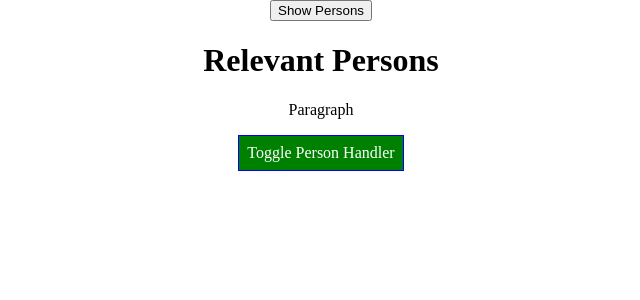
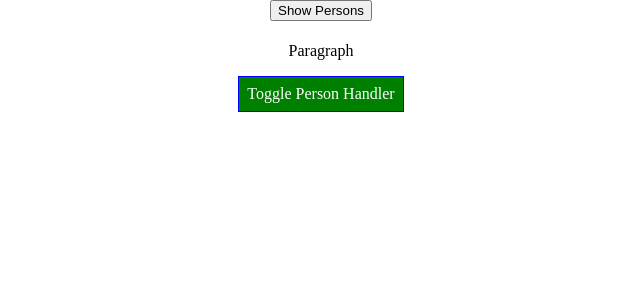
Before and after one commit to vinayvatsa007/MyReactLearning, a React (Create React App) app: page / in a window 1280 px wide. Shown: the top 300 px of the page, without its empty margins (319-959 px from the left). Built offline with nearby package versions, Linux system fonts and the light colour scheme.

Commit message:
using hof instead of hoc with withClass in App.js and Person.js

```diff
--- a/src/components/Persons/Person/Person.js
+++ b/src/components/Persons/Person/Person.js
@@ -3,6 +3,8 @@
  */
 import React,{Component} from 'react';
 import './Person.css';
+import withClass from '../../../hoc/withClass';
+import Aux from '../../../hoc/Auxiliary';
 
 class Person extends Component{
     constructor(props){
@@ -18,11 +20,11 @@
     render(){
         console.log('[Person.js] inside render');
         return(
-            <div className="Person">
+            <Aux>
                 <p onClick={this.props.click}>i am a {this.props.name} and age:{this.props.age}</p>
                 <p>{this.props.children}</p>
                 <input type="text" onChange={this.props.changed} value={this.props.name} />
-            </div>
+            </Aux>
         );
 
         // return(
@@ -34,4 +36,4 @@
         // );
     }
 };
-export default Person;
+export default withClass(Person,"Person");
--- a/src/containers/App.js
+++ b/src/containers/App.js
@@ -2,6 +2,8 @@
 import './App.css';
 import Persons from '../components/Persons/Persons';
 import Cockpit from '../components/Cockpit/Cockpit';
+import withClass from '../hoc/withClass';
+import Aux from '../hoc/Auxiliary';
 
 class App extends PureComponent{
     constructor(props){
@@ -112,7 +114,7 @@
 
 
        return (
-               <div className="App">
+               <Aux>
                    <button onClick={()=> {this.setState({showPersons:true})}}
                    >Show Persons</button>
                    <Cockpit
@@ -121,9 +123,9 @@
                         clicked ={this.togglePersonsHandler}
                         style={style} />
                  {persons}
-               </div>
+               </Aux>
 
        );
    }
 }
-export default App;
+export default withClass(App, "App");
--- /dev/null
+++ b/src/hoc/withClass.js
@@ -0,0 +1,11 @@
+import React from 'react';
+
+const withClass = (WrappedComponent, className) => {
+    return (props)=>(
+    <div className={className} >
+        <WrappedComponent/>
+    </div>
+    );
+}
+
+export default withClass;
```
